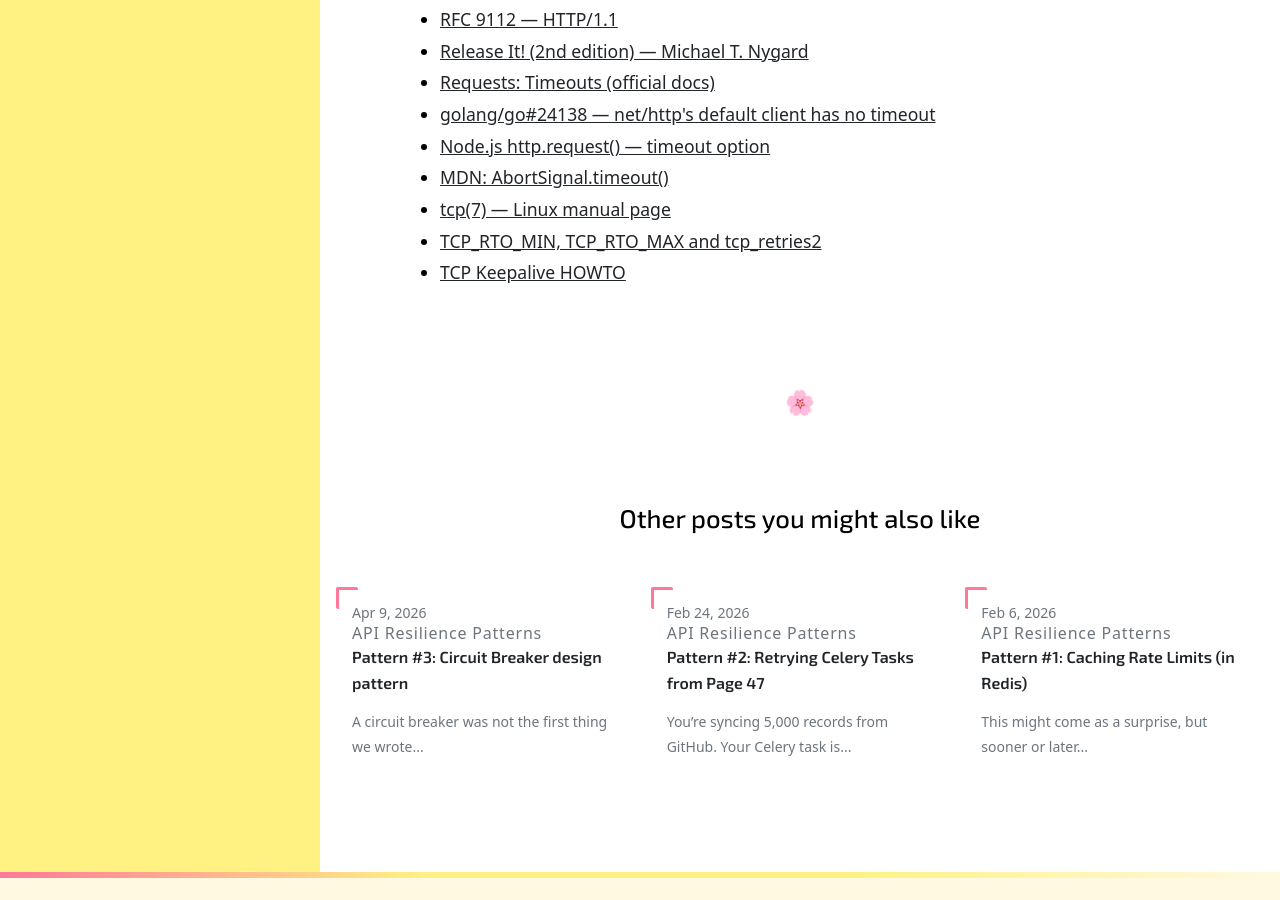
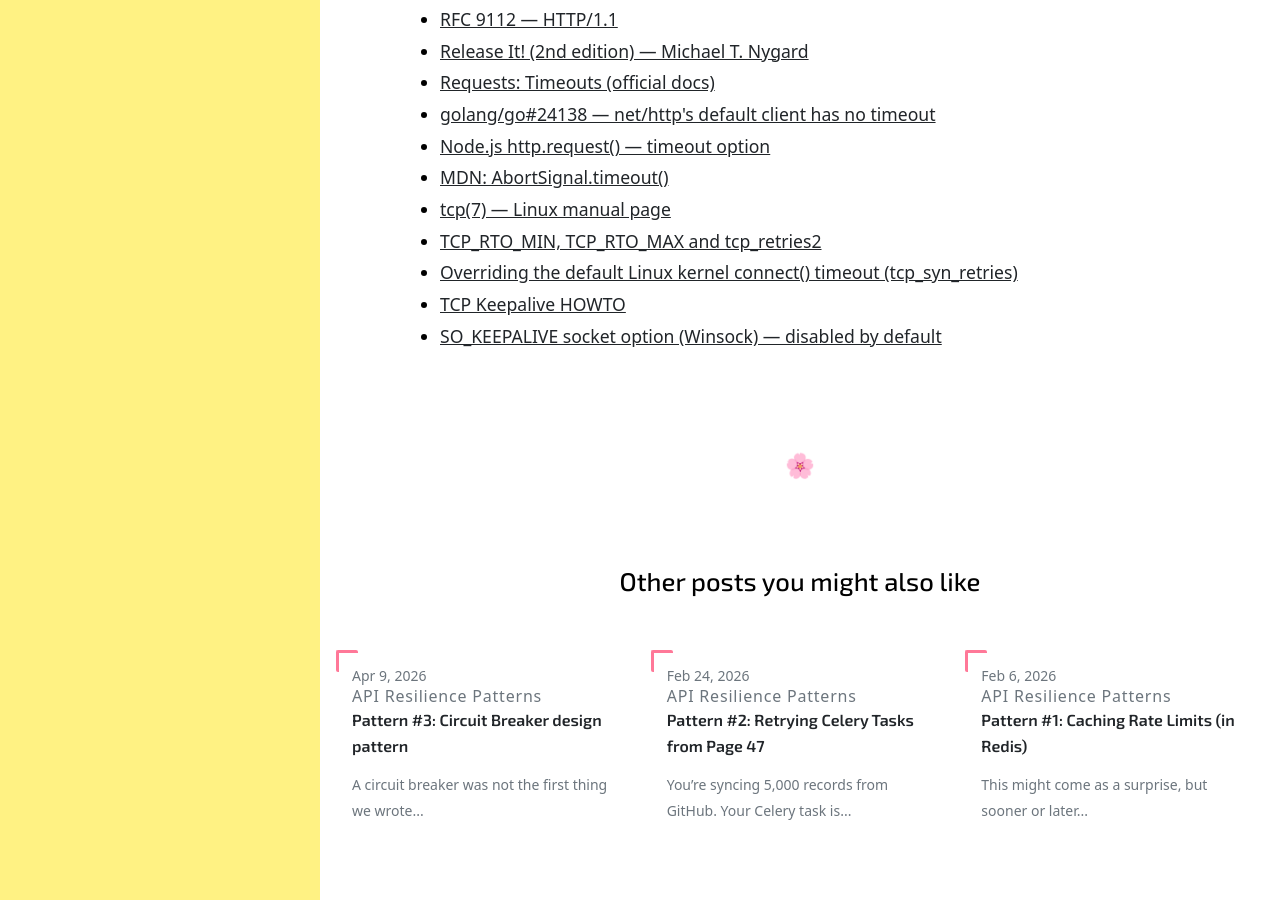
Before and after one commit to inesp/inesp.github.io, a Jekyll site: the page built from _posts/2026-09-09-api-resilience-slow-vs-dead.md, in a window 1280 px wide and 900 px high, scrolled down 11557 px. Built offline with Jekyll 4.4.1, drawn with Linux system fonts in a browser that asks for light colours; nearby versions of some CDN libraries; some web fonts are replaced; a style sheet for code colours, icons or effects is not loaded.

Commit message:
Add biblio

```diff
--- a/_posts/2026-09-09-api-resilience-slow-vs-dead.md
+++ b/_posts/2026-09-09-api-resilience-slow-vs-dead.md
@@ -23,8 +23,12 @@ biblio:
       link: https://man7.org/linux/man-pages/man7/tcp.7.html
     - title: "TCP_RTO_MIN, TCP_RTO_MAX and tcp_retries2"
       link: https://pracucci.com/linux-tcp-rto-min-max-and-tcp-retries2.html
+    - title: "Overriding the default Linux kernel connect() timeout (tcp_syn_retries)"
+      link: https://willbryant.net/overriding_the_default_linux_kernel_20_second_tcp_socket_connect_timeout
     - title: "TCP Keepalive HOWTO"
       link: https://tldp.org/HOWTO/TCP-Keepalive-HOWTO/usingkeepalive.html
+    - title: "SO_KEEPALIVE socket option (Winsock) — disabled by default"
+      link: https://learn.microsoft.com/en-us/windows/win32/winsock/so-keepalive
 ---
 
 Let's do a deep dive on the following scenario: **you are calling a third-party API, the API becomes degraded,** it's still kinda working, but **it is slow**. Now my question is: **how _exactly_ can a degraded third-party API cause your app to become unresponsive?**
```
